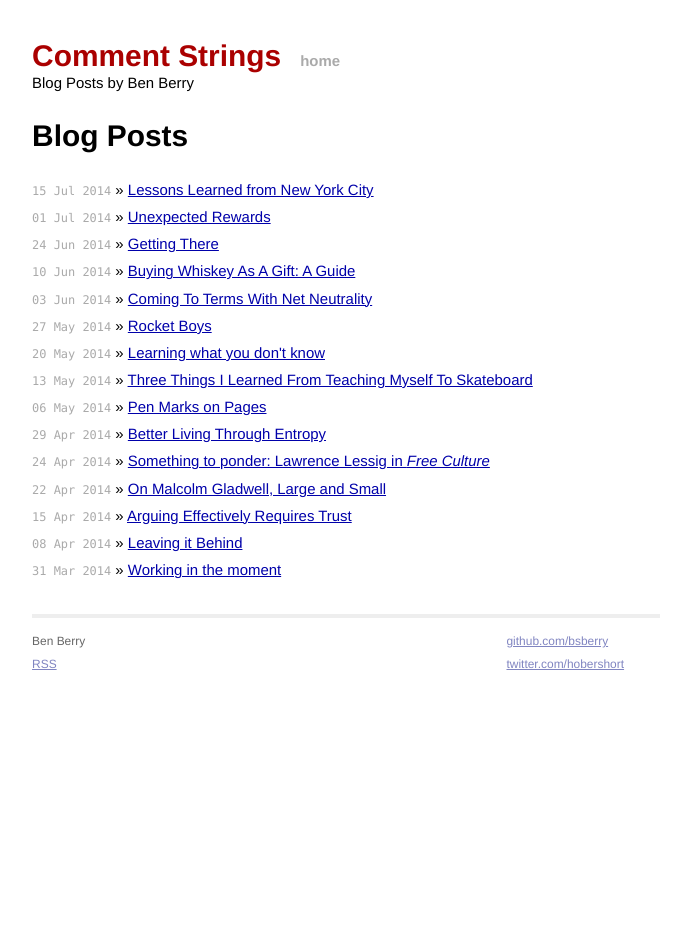
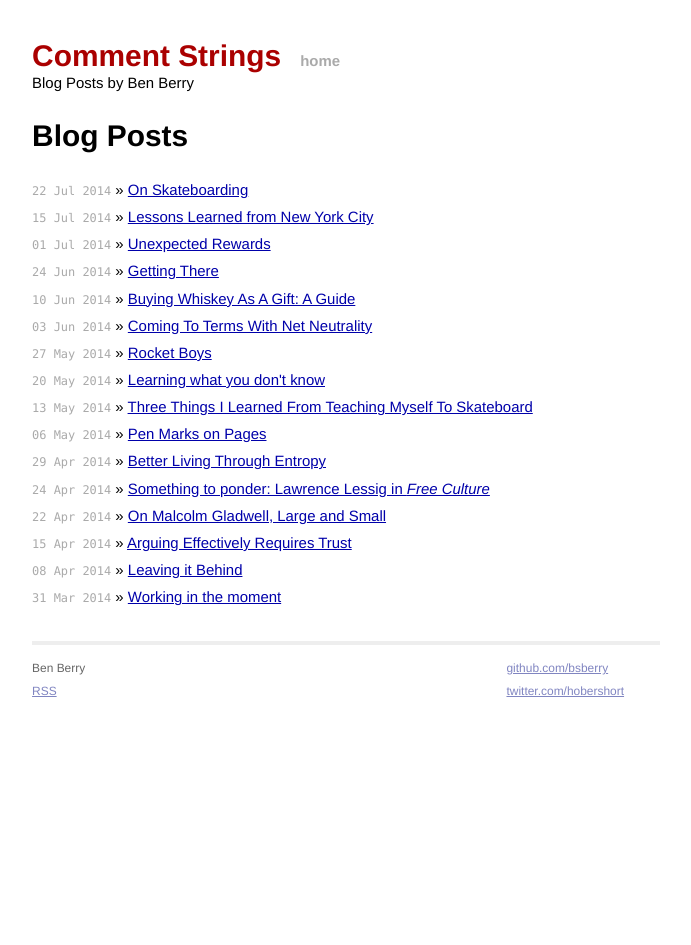
Before and after one commit to bsberry/bsberry.github.io, a Jekyll site: the page built from index.html, in a window 1280 px wide. Shown: the whole page, without its empty margins (294-985 px from the left). Built offline with Jekyll 4.4.1, drawn with Linux system fonts in a browser that asks for light colours; Markdown is read by kramdown in place of the engine named in the settings.

Commit message:
publish skateboarding

```diff
--- a/_drafts/skateboarding.md
+++ b/_posts/2014-07-22-skateboarding.md
@@ -1,7 +1,6 @@
 ---
 layout: post
-title:  ""
-date:   2014-03-29 01:56:00AM
+title:  "On Skateboarding"
 ---
 
 *Note: this post was originally written 29 March 2014 and lost in the shuffle until now. Enjoy.*
```
